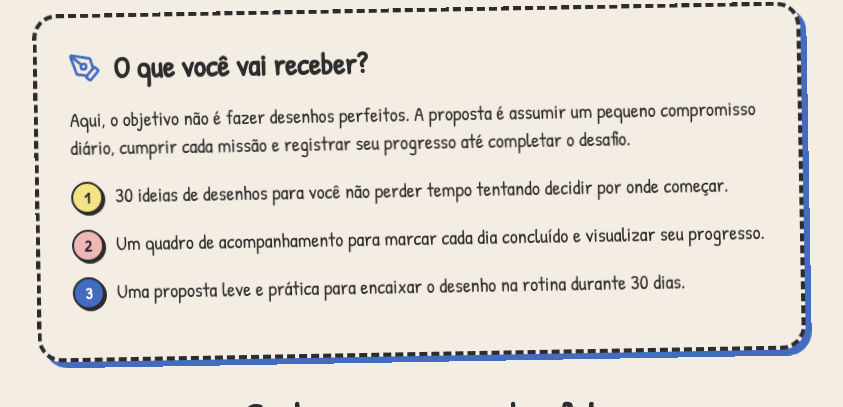
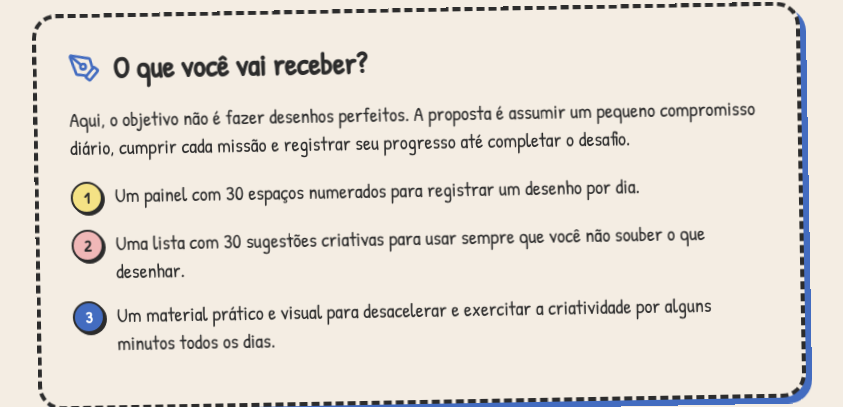
Before and after one commit to juniorlaunther/desafio30dias-ateliedoju, a React (Vite) app: page / in a window 1280 px wide. Shown: the part 1353-1760 px from the top of the page, without its empty margins (221-1064 px from the left). Built offline with nearby package versions, Linux system fonts and the light colour scheme.

Commit message:
docs: update feature descriptions in landing page
Refined the benefit list to better reflect the product's actual workflow and user experience.

```diff
--- a/src/App.tsx
+++ b/src/App.tsx
@@ -348,15 +348,15 @@ export default function App() {
             <ul className="space-y-4 text-lg md:text-xl mb-4">
               <li className="flex items-start gap-3">
                 <span className="w-8 h-8 shrink-0 flex items-center justify-center bg-[#F4E285] border-2 border-[#2c2c2c] rounded-full font-bold text-base shadow-[2px_2px_0px_0px_#2c2c2c] animate-float" style={{ animationDelay: '0ms' }}>1</span>
-                <span>30 ideias de desenhos para você não perder tempo tentando decidir por onde começar.</span>
+                <span>Um painel com 30 espaços numerados para registrar um desenho por dia.</span>
               </li>
               <li className="flex items-start gap-3">
                 <span className="w-8 h-8 shrink-0 flex items-center justify-center bg-[#F0B7B7] border-2 border-[#2c2c2c] rounded-full font-bold text-base shadow-[2px_2px_0px_0px_#2c2c2c] animate-float" style={{ animationDelay: '200ms' }}>2</span>
-                <span>Um quadro de acompanhamento para marcar cada dia concluído e visualizar seu progresso.</span>
+                <span>Uma lista com 30 sugestões criativas para usar sempre que você não souber o que desenhar.</span>
               </li>
               <li className="flex items-start gap-3">
                 <span className="w-8 h-8 shrink-0 flex items-center justify-center bg-[#436CC0] text-white border-2 border-[#2c2c2c] rounded-full font-bold text-base shadow-[2px_2px_0px_0px_#2c2c2c] animate-float" style={{ animationDelay: '400ms' }}>3</span>
-                <span>Uma proposta leve e prática para encaixar o desenho na rotina durante 30 dias.</span>
+                <span>Um material prático e visual para desacelerar e exercitar a criatividade por alguns minutos todos os dias.</span>
               </li>
             </ul>
           </div>
```
Also changed, not shown: vite.config.ts (+6 -4 lines).
